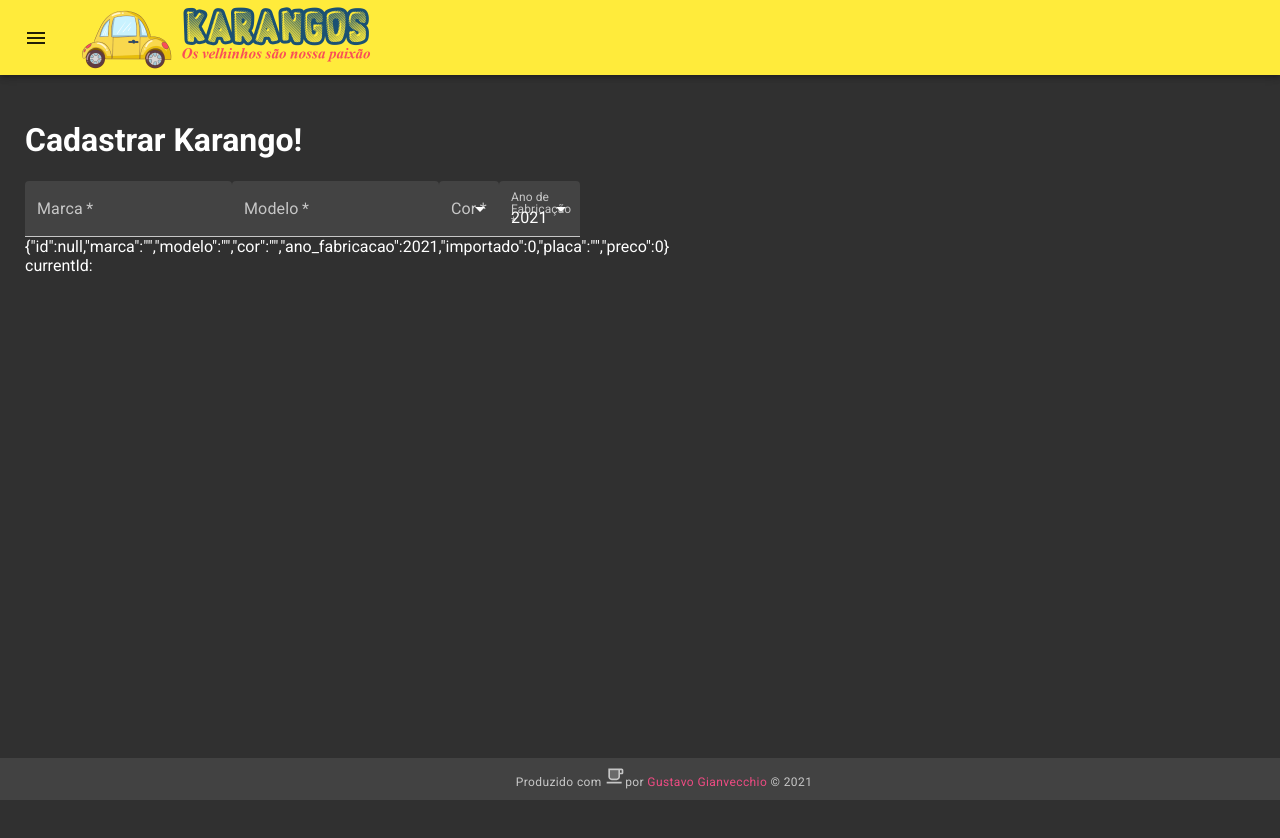
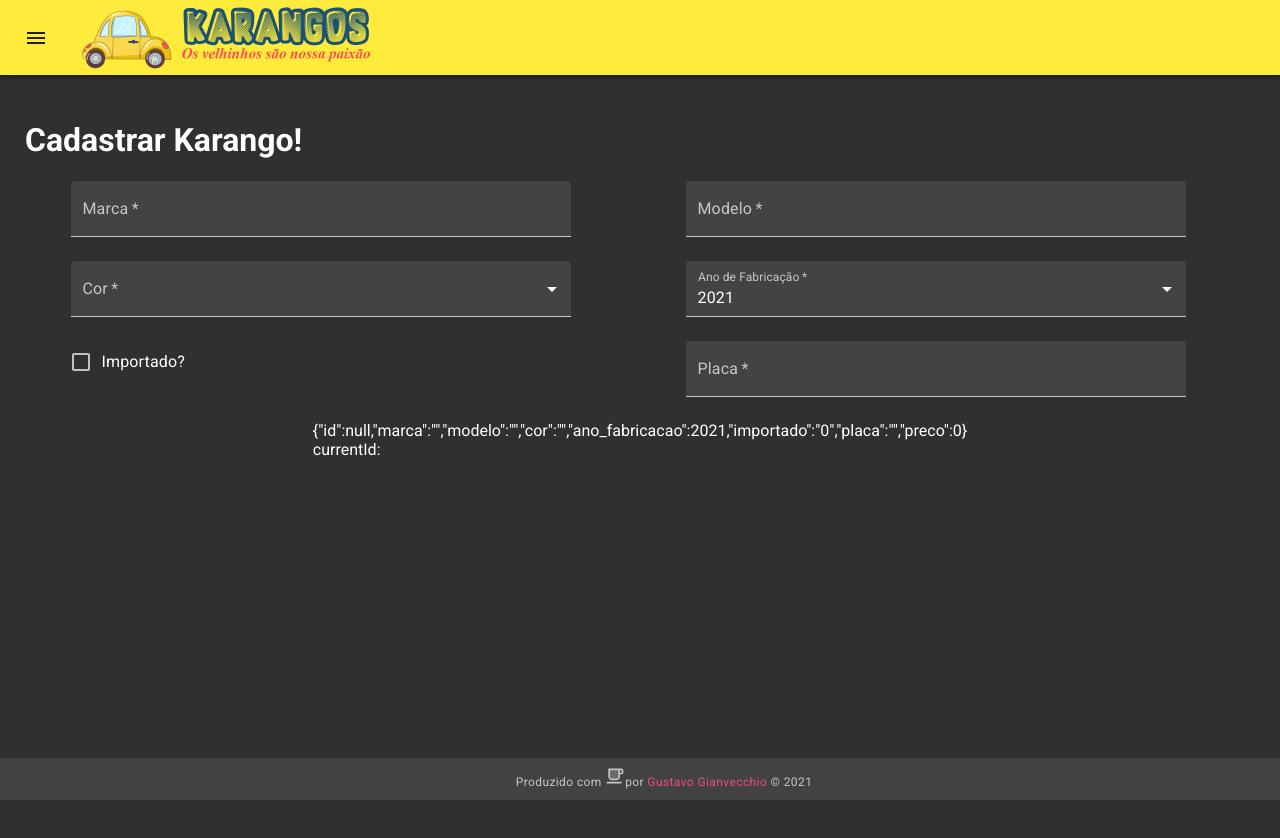
Before and after one commit to guvecchio/karangos-mat-2021-1, a React (Create React App) app in the folder karangos/: page /new in a window 1280 px wide. Shown: the top 838 px of the page. Built offline with nearby package versions, Linux system fonts and the light colour scheme.

Commit message:
24/05 - Continuação do componente de formulário

```diff
--- a/karangos/package.json
+++ b/karangos/package.json
@@ -13,6 +13,7 @@
     "axios": "^0.21.1",
     "react": "^17.0.2",
     "react-dom": "^17.0.2",
+    "react-input-mask": "^2.0.4",
     "react-router-dom": "^5.2.0",
     "react-scripts": "4.0.3",
     "web-vitals": "^1.1.1"
--- a/karangos/src/App.js
+++ b/karangos/src/App.js
@@ -33,7 +33,7 @@ import FooterBar from './ui/FooterBar'
 import Box from '@material-ui/core/Box';
 import { makeStyles } from "@material-ui/core/styles";
 import { BrowserRouter, Route, Switch } from 'react-router-dom';
-import KarangosList from './routed/KarangosList';
+import KarangosList from './routed/KarangosList2';
 import KarangosForm from './routed/KarangosForm';
 
 
@@ -56,7 +56,7 @@ const theme = createMuiTheme({
 
 const useStyles = makeStyles((theme) => ({
 
-  fundo: {
+  main: {
     backgroundColor: theme.palette.background.default,
     paddingBottom: '42px', // evita que o footer cubra o conteúdo
     minHeight: '100vh', // 100% da altura da área de visualização
@@ -73,25 +73,15 @@ function Main() {
   const classes = useStyles()
 
     return (
-      <>
-      {/* altera as cores primárias e secundárias ThemeProvider */}
-      <Box className={classes.fundo}>
 
-          <BrowserRouter>
-          {/* inicia a região onde pode haver troca dinâmica de elementos
-            - links e demais elementos dinâmicos tem que estar dentro
+      <Box className={classes.main}> {/* altera as cores primárias e secundárias ThemeProvider */}
 
-          */}
+          <BrowserRouter> {/* inicia a região onde pode haver troca dinâmica de elementos
+            - links e demais elementos dinâmicos tem que estar dentro */}
 
-            <TopBar></TopBar>
-
+            <TopBar />
             <Box id="routed" className={classes.routed}>
-
-              <Switch>
-
-              {/*
-                Determina o elemtno que será exibido, de acordo com a rota.
-              */}
+              <Switch> {/* Determina o elemtno que será exibido, de acordo com a rota. */}
 
                 <Route path="/list">
                   <KarangosList />
@@ -104,13 +94,11 @@ function Main() {
               </Switch>
 
             </Box>
-            <FooterBar></FooterBar> {/* também pode ser exibido assim. */}
+            <FooterBar /> {/* também pode ser exibido assim. */}
 
           </BrowserRouter>
-
       </Box>
-      </>
-    );
+    )
   }
 
 function App() {
--- a/karangos/src/routed/KarangosForm.js
+++ b/karangos/src/routed/KarangosForm.js
@@ -1,9 +1,30 @@
 import { useState, useEffect } from 'react';
 import TextField from '@material-ui/core/TextField';
 import MenuItem from '@material-ui/core/MenuItem';
+import FormControl from '@material-ui/core/FormControl';
+import FormControlLabel from '@material-ui/core/FormControlLabel';
+import Checkbox from '@material-ui/core/Checkbox';
+import InputMask from 'react-input-mask';
+import { makeStyles } from '@material-ui/core/styles';
 
+const useStyles = makeStyles(theme => ({
+    form: {
+        display: 'flex',
+        justifyContent: 'space-around',
+        flexWrap: 'wrap',
+        maxWidth: '400',
+        margin: '0 auto',
+        '& .MuiFormControl-root': {
+            minWidth: '200px',
+            maxWidth: '500px',
+            margin: '0 24px 24px 0'
+        }
+    }
+}))
 
 export default function KarangosForm () {
+
+    const classes = useStyles()
 
     const colors = [
         'Amarelo',
@@ -25,6 +46,8 @@ export default function KarangosForm () {
     const years = []
     for(let i = (new Date()).getFullYear(); i >= 1900; i--) years.push(i)
 
+    // expressão regular definindo a máscara de entrada para a placa
+    const placaMask = /[A-Z]{3}-[0-9][0-9A-J][0-9]{2}/
 
     const [karango, setKarango] = useState({
         id: null,
@@ -32,28 +55,38 @@ export default function KarangosForm () {
         modelo: '',
         cor: '',
         ano_fabricacao: (new Date()).getFullYear(), // Ano corrente
-        importado: 0,
+        importado: '0',
         placa: '',
         preco: 0
     })
 
     const [currentId, setCurrentId] = useState()
 
+    const [importadoChecked, setImportadoChecked] = useState(false)
 
     function handleInputChange(event, property) {
         setCurrentId(event.target.id)
         if(event.target.id) property = event.target.id
-        // quando o nome de uma propriedade de objeto entre[],
-        //significa que o nome da propriedade será determinado
-        //pela variável ou expressão contida dentro dos colchetes
-        setKarango({...karango, [property]: event.target.value})
+
+        if(property === 'importado') {
+            const newState = ! importadoChecked // Inverte o valor
+            if(newState) setKarango({...karango, importado: '1'})
+            else setKarango({...karango, importado: '0'})
+            setImportadoChecked(newState)
+        }
+        else {
+            // quando o nome de uma propriedade de objeto entre[],
+            //significa que o nome da propriedade será determinado
+            //pela variável ou expressão contida dentro dos colchetes
+            setKarango({...karango, [property]: event.target.value})
+        }
     }
 
     return (
         <>
             <h1>Cadastrar Karango!</h1>
 
-            <form>
+            <form className={classes.form}>
 
                 <TextField
                     id="marca"
@@ -63,6 +96,7 @@ export default function KarangosForm () {
                     onChange={handleInputChange}
                     required  // not null =. significa que esse campo é obrigatório
                     placeholder="Informe a marca do veículo"
+                    fullWidth
                 />
 
                 <TextField
@@ -73,6 +107,7 @@ export default function KarangosForm () {
                     onChange={handleInputChange}
                     required  // not null =. significa que esse campo é obrigatório
                     placeholder="Informe o modelo do veículo"
+                    fullWidth
                 />
 
                 <TextField
@@ -84,6 +119,7 @@ export default function KarangosForm () {
                     required  // not null =. significa que esse campo é obrigatório
                     placeholder="Informe a cor do veículo"
                     select
+                    fullWidth
                 >
                     { colors.map(color => <MenuItem value={color}>{color}</MenuItem>)}
                 </TextField>
@@ -97,11 +133,37 @@ export default function KarangosForm () {
                     required  // not null =. significa que esse campo é obrigatório
                     placeholder="Informe o ano de fabricação do veículo"
                     select
+                    fullWidth
                 >
                     { years.map(year => <MenuItem value={year}>{year}</MenuItem>)}
                 </TextField>
 
+                <FormControl fullWidth>
+                    <FormControlLabel control={
+                        <Checkbox
+                            id="importado"
+                            checked={importadoChecked}
+                            onChange={handleInputChange}
+                            color="primary"
+                        />
+                        }
+                        label="Importado?"
+                    />
+                </FormControl>
 
+                <InputMask
+                    id="placa"
+                    mask={placaMask}
+                    value={karango.placa}
+                    onChange={handleInputChange}>
+                    {() => <TextField
+                        label="Placa"
+                        variant="filled"
+                        required  // not null =. significa que esse campo é obrigatório
+                        placeholder="Informe a placa do veículo"
+                        fullWidth
+                    />}
+                </InputMask>
 
                 <div>
 
--- /dev/null
+++ b/karangos/src/routed/KarangosList2.js
@@ -0,0 +1,208 @@
+import { useState, useEffect } from 'react'
+import axios from 'axios'
+import React from 'react';
+import { makeStyles } from '@material-ui/core/styles';
+import Paper from '@material-ui/core/Paper';
+import Checkbox from '@material-ui/core/Checkbox'
+import IconButton from '@material-ui/core/IconButton';
+import DeleteIcon from '@material-ui/icons/Delete';
+import EditIcon from '@material-ui/icons/Edit';
+import Toolbar from '@material-ui/core/Toolbar'
+import Button from '@material-ui/core/Button'
+import AddBoxIcon from '@material-ui/icons/AddBox';
+import { useHistory } from 'react-router-dom'
+import ConfirmDialog from '../ui/ConfirmDialog'
+import Snackbar from '@material-ui/core/Snackbar';
+import MuiAlert from '@material-ui/lab/Alert';
+import { DataGrid } from '@material-ui/data-grid'
+
+const useStyles = makeStyles(theme => ({
+  table: {
+    minWidth: 650,
+  },
+  dataGrid: {
+    '& .MuiDataGrid-row button': {       // Esconde os botões na linha de tabela "normal"
+      visibility: 'hidden'
+    },
+    '& .MuiDataGrid-row:hover button': { // Exibe os botões de volta quando o mouse passar por cima
+      visibility: 'visible'
+    }
+  },
+  toolbar: {
+    justifyContent: 'flex-end',
+    paddingRight: 0,
+    margin: theme.spacing(2, 0)
+  }
+}));
+
+export default function KarangosList() {
+  const classes = useStyles()
+
+  // Variáveis que conterão dados PRECISAM ser inicializadas como vetores vazios
+  const [karangos, setKarangos] = useState([])
+  const [deletable, setDeletable] = useState()        // Código do registro a ser excluído
+  const [dialogOpen, setDialogOpen] = useState(false) // O diálogo de confirmação está aberto?
+  const [sbOpen, setSbOpen] = useState(false)
+  const [sbSeverity, setSbSeverity] = useState('success')
+  const [sbMessage, setSbMessage] = useState('Exclusão realizada com sucesso.')
+
+  const history = useHistory()
+
+  useEffect(() => {
+    getData()
+  }, []) // Quando a lista de dependências é um vetor vazio, o useEffect()
+         // é executado apenas uma vez, no carregamento inicial do componente
+
+  async function getData() {
+    try { // tenta buscar os dados
+      let response = await axios.get('https://api.faustocintra.com.br/karangos?by=marca,modelo')
+      if(response.data.length > 0) setKarangos(response.data)
+    }
+    catch(error) {
+      console.error(error)
+    }
+  }
+
+  async function deleteItem() {
+    try {
+      await axios.delete(`https://api.faustocintra.com.br/karangos/${deletable}`)
+      getData()     // Atualiza os dados da tabela
+      setSbSeverity('success')
+      setSbMessage('Exclusão efetuada com sucesso.')
+    }
+    catch(error) {
+      setSbSeverity('error')
+      setSbMessage('ERRO: ' + error.message)
+    }
+    setSbOpen(true)   // Exibe a snackbar
+  }
+
+  function handleDialogClose(result) {
+    setDialogOpen(false)
+
+    // Se o usuário concordou com a exclusão
+    if(result) deleteItem()
+  }
+
+  function handleDelete(id) {
+    setDeletable(id)
+    setDialogOpen(true)
+  }
+
+  function handleSbClose() {
+    setSbOpen(false)    // Fecha a snackbar
+  }
+
+  const columns = [
+    {
+      field: 'id',
+      headerName: 'Cód.',
+      align: 'right',
+      headerAlign: 'right',
+      flex: true ,
+      sortComparator: (v1, v2) => Number(v1) > Number(v2) ? 1 : -1
+    },
+    {
+      field: 'marca',
+      headerName: 'Marca',
+      flex: true
+    },
+    {
+      field: 'modelo',
+      headerName: 'Modelo',
+      flex: true
+    },
+    {
+      field: 'cor',
+      headerName: 'Cor',
+      align: 'center',
+      headerAlign: 'center',
+      flex: true
+    },
+    {
+      field: 'ano_fabricacao',
+      headerName: 'Ano',
+      align: 'center',
+      headerAlign: 'center',
+      flex: true,
+      sortComparator: (v1, v2) => Number(v1) > Number(v2) ? 1 : -1
+    },
+    {
+      field: 'importado',
+      headerName: 'Importado?',
+      align: 'center',
+      headerAlign: 'center',
+      flex: true,
+      renderCell: params => (
+        <Checkbox checked={params.value === "1"} readOnly />
+      )
+    },
+    {
+      field: 'placa',
+      headerName: 'Placa',
+      align: 'center',
+      headerAlign: 'center',
+      flex: true,
+    },
+    {
+      field: 'preco',
+      headerName: 'Preço',
+      align: 'right',
+      headerAlign: 'right',
+      flex: true,
+      valueGetter: params => (
+        Number(params.value).toLocaleString('pt-br', { style: 'currency', currency: 'BRL' })
+      ),
+      sortable: false
+    },
+    {
+      field: 'editar',
+      headerName: 'Editar',
+      align: 'center',
+      headerAlign: 'center',
+      flex: true,
+      renderCell: params => (
+        <IconButton aria-label="editar">
+          <EditIcon />
+        </IconButton>
+      )
+    },
+    {
+      field: 'excluir',
+      headerName: 'Excluir',
+      align: 'center',
+      headerAlign: 'center',
+      flex: true,
+      renderCell: params => (
+        <IconButton aria-label="excluir" onClick={() => handleDelete(params.id)}>
+          <DeleteIcon color="error" />
+        </IconButton>
+      )
+    },
+  ];
+
+  return (
+    <>
+      <ConfirmDialog isOpen={dialogOpen} onClose={handleDialogClose}>
+        Deseja realmente excluir este karango?
+      </ConfirmDialog>
+
+      <Snackbar open={sbOpen} autoHideDuration={6000} onClose={handleSbClose}>
+        <MuiAlert elevation={6} variant="filled" onClose={handleSbClose} severity={sbSeverity}>
+          {sbMessage}
+        </MuiAlert>
+      </Snackbar>
+
+      <h1>Listagem de Karangos</h1>
+      <Toolbar className={classes.toolbar}>
+        <Button color="secondary" variant="contained" size="large"
+          startIcon={<AddBoxIcon />} onClick={() => history.push('/new')}>
+          Novo Karango
+        </Button>
+      </Toolbar>
+      <Paper elevation={4}>
+        <DataGrid className={classes.dataGrid} rows={karangos} columns={columns} pageSize={10} autoHeight={true} disableSelectionOnClick={true} />
+      </Paper>
+    </>
+  )
+}
```
Also changed, not shown: 1 other file (tests, documents, lock files or other folders).
